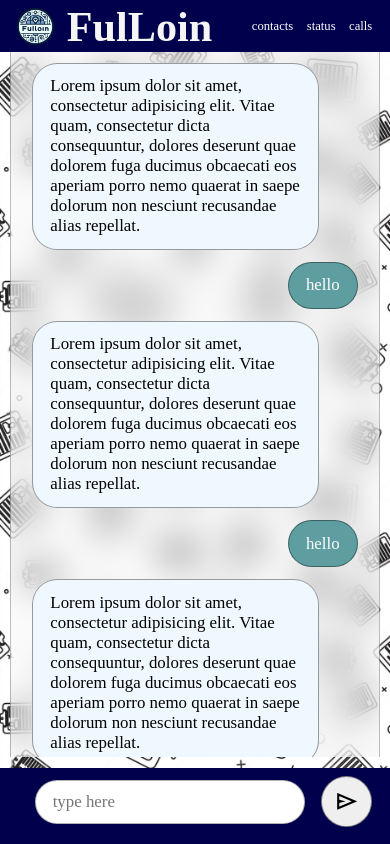
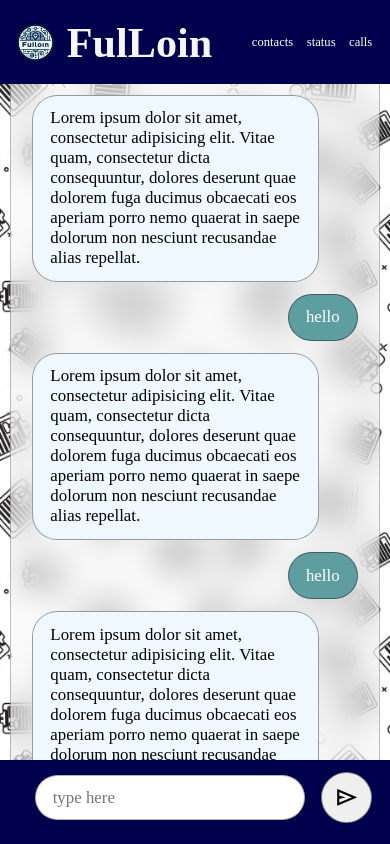
Before and after one commit to Mr-Dey/Fuiloin_chat, a website: page public/index.html in a window 390 px wide. Drawn offline with nearby package versions, Linux system fonts and the light colour scheme.

Commit message:
updated master

```diff
--- a/index.js
+++ b/index.js
@@ -36,6 +36,9 @@ io.on("connection",(socket)=>{
       });
     })
   })
+  io.on("disconnect",(socket)=>{
+    console.log("userDisconnected");
+  })
 
 
   //server
--- a/package.json
+++ b/package.json
@@ -20,5 +20,8 @@
   "dependencies": {
     "express": "^4.18.2",
     "socket.io": "^4.7.2"
+  },
+  "devDependencies": {
+    "nodemon": "^3.0.2"
   }
 }
--- a/public/css/style.css
+++ b/public/css/style.css
@@ -180,6 +180,7 @@ body{
     }
     /* navbar */
     .nav{
+        height: 10vh;
         padding: 0vh 1vh;
     }
 
@@ -214,12 +215,14 @@ body{
     /* container */
     .container{
         padding: 0.5vh;
+        padding-bottom: 10vh;
         background-color: rgba(245, 245, 245, 0.514);
         backdrop-filter:blur(2vh);
         border-left: .2vh solid rgba(0, 0, 0, 0.26);
         border-right: .2vh solid rgba(0, 0, 0, 0.26);
         max-width: 92%;
-        height: 82.5vh;
+        height: 72vh;
+        max-height: 80vh;
     }
     .message{
         font-size: 2vh;
@@ -233,6 +236,7 @@ body{
 
     /* sendbar */
     .send{
+        height: 10vh;
         width: 100%;
     }
 
--- a/public/js/clint.js
+++ b/public/js/clint.js
@@ -1,5 +1,6 @@
 //io from socket server
 const socket = io("http://127.0.0.1:3000");
+// const socket = io("http://192.168.1.41:3000");
 console.log("live");
 
 //prompt
@@ -59,4 +60,5 @@ const submitBtn=()=>{
 //receive message
 socket.on("receved-message",data=>{
     appendMessage(`${data.name} : ${data.message}`,"left");
+    messageContainer.scrollTop=messageContainer.scrollHeight;
 })
```
Also changed, not shown: 1 other file.
